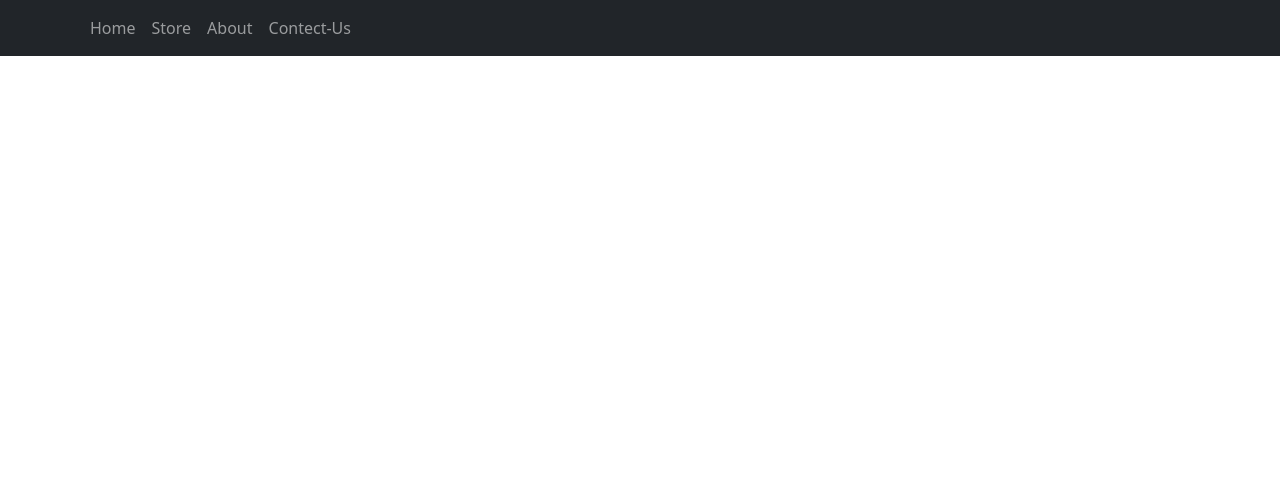
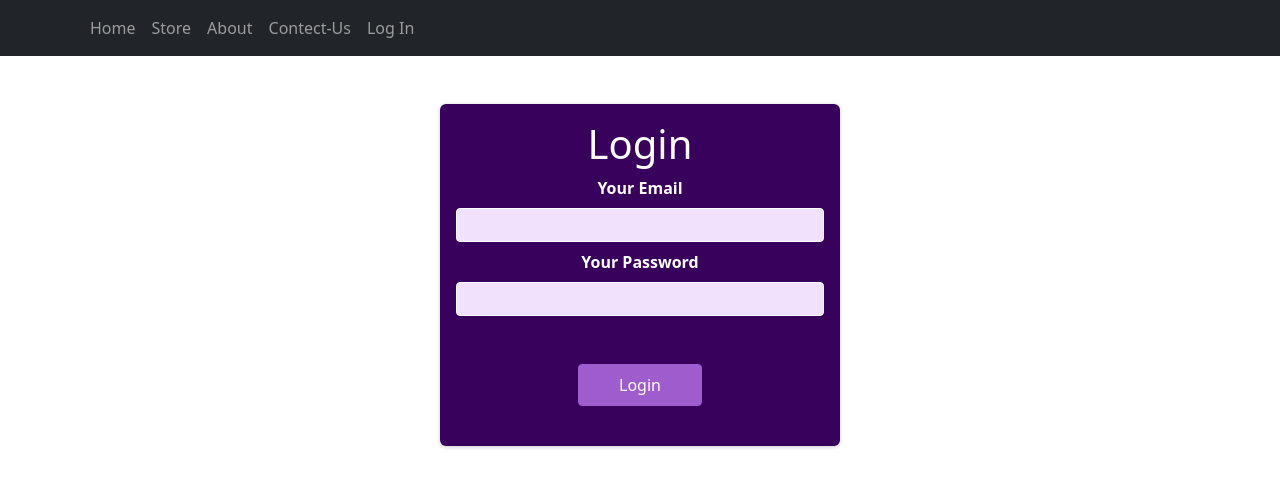
Before and after one commit to vishnu-mukati/Ecommerce-app, a React (Create React App) app: page /auth in a window 1280 px wide. Shown: the top 486 px of the page. Built offline with nearby package versions, Linux system fonts and the light colour scheme.

Commit message:
adding login functionality

```diff
--- a/src/App.js
+++ b/src/App.js
@@ -9,6 +9,7 @@
 import Generics from "./components/Generics/Generics";
 import GenericsButton from "./components/Generics/GenericsButton";
 import ProdutDetail from "./components/ProdutDetail/ProdutDetail";
+import AuthForm from "./components/Auth/AuthForm";
 
 
 function App() {
@@ -53,6 +54,10 @@
             <ContectUs onAddData={addDataHandler} />
           </Route>
 
+          <Route path="/auth">
+            <AuthForm/>
+          </Route>
+
         </Switch>
       </BrowserRouter>
     </CartProvider>
--- /dev/null
+++ b/src/components/Auth/AuthForm.js
@@ -0,0 +1,104 @@
+import { useState, useRef ,useContext} from 'react';
+import AuthContext from "../Store/auth-context";
+
+import classes from './AuthForm.module.css';
+
+const AuthForm = () => {
+  const emailInputRef = useRef();
+  const passwordInputRef = useRef();
+
+  const authCtx =useContext(AuthContext);
+
+  const [isLogin, setIsLogin] = useState(true);
+  const [isLoading, setIsLoading] = useState(false);
+
+  const switchAuthModeHandler = () => {
+    setIsLogin((prevState) => !prevState);
+  };
+
+  const formSubmitHandler = (event) => {
+    event.preventDefault();
+
+    const enteredEmail = emailInputRef.current.value;
+    const enteredPassword = passwordInputRef.current.value;
+
+    setIsLoading(true);
+
+    let url;
+    if (isLogin) {
+      url = 'https://identitytoolkit.googleapis.com/v1/accounts:signInWithPassword?key=AIzaSyA7KB5CBDaD9KLz18uxYk-F85I2UmMThP0'
+
+    } else {
+      url = 'https://identitytoolkit.googleapis.com/v1/accounts:signUp?key=AIzaSyA7KB5CBDaD9KLz18uxYk-F85I2UmMThP0'
+
+    };
+    fetch(url,{
+        method: 'POST',
+        body: JSON.stringify({
+          email: enteredEmail,
+          password: enteredPassword,
+          returnSecureToken: true,
+        }),
+        headers: {
+          'Content-Type': 'application/json'
+        }
+      }
+    ).then(res => {
+      setIsLoading(false);
+      if (res.ok) {
+        return res.json();
+      } else {
+       return res.json().then((data) => {
+          const errorMessage = 'Authentication error';
+          throw new Error(errorMessage);
+        })
+      }
+    }).then((data) => {
+      console.log(data);
+      authCtx.login(data.idToken);
+    }).catch((error) => {
+      alert(error.message);
+    })
+
+
+  };
+
+
+  return (
+    <section className={classes.auth}>
+      <h1>{isLogin && 'Login' }</h1>
+      <form onSubmit={formSubmitHandler}>
+        <div className={classes.control}>
+          <label htmlFor='email'>Your Email</label>
+          <input type='email' id='email' required ref={emailInputRef} />
+        </div>
+        <div className={classes.control}>
+          <label htmlFor='password'>Your Password</label>
+          <input
+            type='password'
+            id='password'
+            required
+            ref={passwordInputRef}
+          />
+        </div>
+
+        <div className={classes.actions}>
+          {!isLoading && <button type='submit' className={classes.actions} >{isLogin && 'Login' }</button>}
+          {isLoading && <p>Sending request...</p>}
+        </div>
+
+        <div className={classes.actions}>
+          {/* <button
+            type='button'
+            className={classes.toggle}
+            onClick={switchAuthModeHandler}
+          >
+            {/* {isLogin ? 'Create new account' : 'Login with existing account'}
+          </button> */}
+        </div>
+      </form>
+    </section>
+  );
+};
+
+export default AuthForm;
--- /dev/null
+++ b/src/components/Auth/AuthForm.module.css
@@ -0,0 +1,76 @@
+.auth {
+  margin: 3rem auto;
+  width: 95%;
+  max-width: 25rem;
+  border-radius: 6px;
+  background-color: #38015c;
+  box-shadow: 0 1px 4px rgba(0, 0, 0, 0.2);
+  padding: 1rem;
+  text-align: center;
+}
+
+.auth p {
+  color : white;
+}
+
+.auth h1 {
+  text-align: center;
+  color: white;
+}
+
+.control {
+  margin-bottom: 0.5rem;
+}
+
+.control label {
+  display: block;
+  color: white;
+  font-weight: bold;
+  margin-bottom: 0.5rem;
+}
+
+.control input {
+  font: inherit;
+  background-color: #f1e1fc;
+  color: #38015c;
+  border-radius: 4px;
+  border: 1px solid white;
+  width: 100%;
+  text-align: left;
+  padding: 0.25rem;
+}
+
+.actions {
+  margin-top: 1.5rem;
+  display: flex;
+  flex-direction: column;
+  align-items: center;
+}
+
+.actions button {
+  cursor: pointer;
+  font: inherit;
+  color: white;
+  background-color: #9f5ccc;
+  border: 1px solid #9f5ccc;
+  border-radius: 4px;
+  padding: 0.5rem 2.5rem;
+}
+
+.actions button:hover {
+  background-color: #873abb;
+  border-color: #873abb;
+}
+
+.actions .toggle {
+  margin-top: 1rem;
+  background-color: transparent;
+  color: #9f5ccc;
+  border: none;
+  padding: 0.15rem 1.5rem;
+}
+
+.actions .toggle:hover {
+  background-color: transparent;
+  color: #ae82cc;
+}
--- a/src/components/Store/CartContext.js
+++ b/src/components/Store/CartContext.js
@@ -5,7 +5,7 @@
     totalAmount: 0,
     addItem: ((item) => {}),
     removeItem: ((id) => {}),
-    // increaseQuantity: (() => {}),
+
 });
 
 export default CartContext;
--- /dev/null
+++ b/src/components/Store/auth-context.js
@@ -0,0 +1,51 @@
+import React, { useState } from "react";
+
+const AuthContext = React.createContext({
+    token: '',
+    isLoggedIn: false,
+    login: (token) => { },
+    logout: () => { },
+})
+
+export const AuthContextProvider = (props) => {
+    const initialToken = localStorage.getItem('token');
+    const [token, setToken] = useState(initialToken);
+    const userIsLoggedIn = !!token;
+
+
+    const logoutHandler = () => {
+        setToken(null);
+        localStorage.removeItem('token');
+        console.log('settimeout is called')
+    }
+    const loginHandler = (token) => {
+        setToken(token);
+        localStorage.setItem('token', token);
+
+
+
+        // setTimeout(
+        //     logoutHandler, 5000
+        // )
+        setTimeout(() => {
+            console.log('set timeout is called');
+            localStorage.removeItem('token');
+        }, 5000);
+
+    }
+
+    const ContextValue = {
+        token: token,
+        isLoggedIn: userIsLoggedIn,
+        login: loginHandler,
+        logout: logoutHandler,
+    }
+
+    return (
+        <AuthContext.Provider value={ContextValue}>
+            {props.children}
+        </AuthContext.Provider>
+    );
+}
+
+export default AuthContext;
--- a/src/components/navbar-component/home.js
+++ b/src/components/navbar-component/home.js
@@ -44,9 +44,9 @@
                     <Col className="text-center col-xxl">
                         <Table striped bordered hover style={{ width: "100%" }}>
                             <tbody>
-                                {tourdata.map((item) => {
+                                {tourdata.map((item , index) => {
                                     return (
-                                        <tr style={{ borderBottom: "1px solid black" }}>
+                                        <tr key={index} style={{ borderBottom: "1px solid black" }}>
                                             <td>{item.date}</td>
                                             <td>{item.place}</td>
                                             <td>{item.Theatre}</td>
--- a/src/components/navbar/Navbar.js
+++ b/src/components/navbar/Navbar.js
@@ -1,6 +1,6 @@
 import React, { useState, useContext } from "react";
 import { Button, Navbar, Container, Nav } from "react-bootstrap";
-import {useLocation } from "react-router-dom";
+import {useLocation,Link } from "react-router-dom";
 import Cart from "../Cart/Cart";
 import CartContext from "../Store/CartContext";
 
@@ -28,10 +28,11 @@
                 <Navbar.Toggle aria-controls="basic-navbar-nav" />
                 <Navbar.Collapse>
                     <Nav >
-                        <Nav.Link href="/home">Home</Nav.Link>
-                        <Nav.Link href="/store">Store</Nav.Link>
-                        <Nav.Link href="/about" >About </Nav.Link>
-                        <Nav.Link href="/contect-us">Contect-Us</Nav.Link>
+                        <Nav.Link as={Link} to="/home">Home</Nav.Link>
+                        <Nav.Link as={Link} to="/store">Store</Nav.Link>
+                        <Nav.Link as={Link} to="/about" >About </Nav.Link>
+                        <Nav.Link as={Link} to="/contect-us">Contect-Us</Nav.Link>
+                        <Nav.Link as={Link} to="/auth">Log In</Nav.Link>
                     </Nav>
                     <Nav className="ms-auto">
                         {isStorePage &&
--- a/src/index.css
+++ b/src/index.css
@@ -11,3 +11,9 @@
   font-family: source-code-pro, Menlo, Monaco, Consolas, 'Courier New',
     monospace;
 }
+
+*{
+  box-sizing: border-box;
+  margin: 0;
+  padding: 0;
+}
--- a/src/index.js
+++ b/src/index.js
@@ -4,6 +4,11 @@
 import App from './App';
 import "../node_modules/react-bootstrap/dist/react-bootstrap";
 import "../node_modules/bootstrap/dist/css/bootstrap.css";
+import { AuthContextProvider } from './components/Store/auth-context';
 
 const root = ReactDOM.createRoot(document.getElementById('root'));
-root.render(<App />);
+root.render(
+    <AuthContextProvider>
+        <App />
+    </AuthContextProvider>
+);
```
